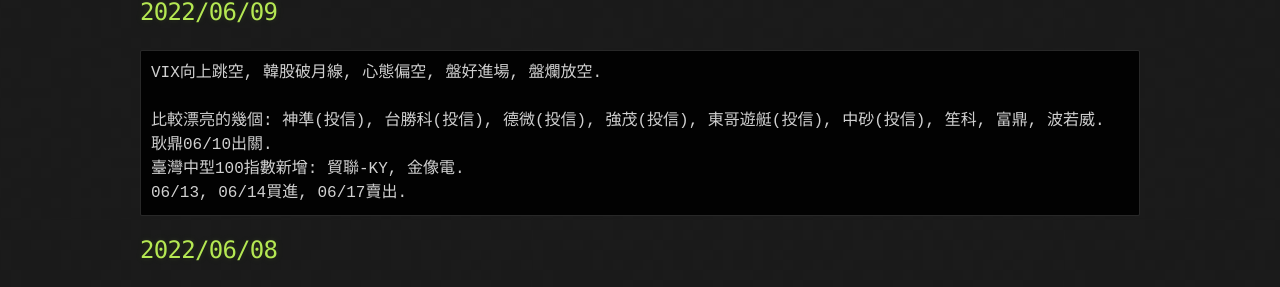
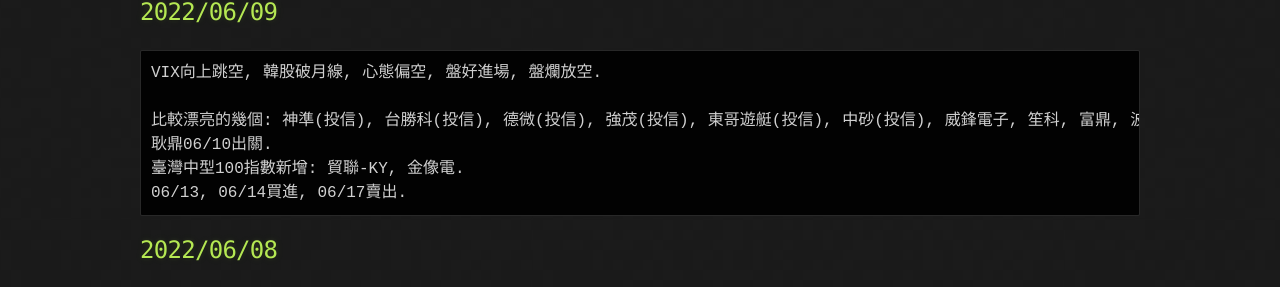
Before and after one commit to lepg5487/Stock_God, a Jekyll site: the page built from index.md, in a window 1280 px wide and 900 px high. Shown: the part 313-600 px from the top of the window. Built offline with Jekyll 4.4.1, drawn with Linux system fonts in a browser that asks for light colours; our own code applies the rules of GitHub Pages for plain Markdown files.

Commit message:
Update index.md

````diff
--- a/index.md
+++ b/index.md
@@ -10,7 +10,7 @@
 ```
 VIX向上跳空, 韓股破月線, 心態偏空, 盤好進場, 盤爛放空.
 
-比較漂亮的幾個: 神準(投信), 台勝科(投信), 德微(投信), 強茂(投信), 東哥遊艇(投信), 中砂(投信), 笙科, 富鼎, 波若威.
+比較漂亮的幾個: 神準(投信), 台勝科(投信), 德微(投信), 強茂(投信), 東哥遊艇(投信), 中砂(投信), 威鋒電子, 笙科, 富鼎, 波若威.
 耿鼎06/10出關.
 臺灣中型100指數新增: 貿聯-KY, 金像電.
 06/13, 06/14買進, 06/17賣出.
````
